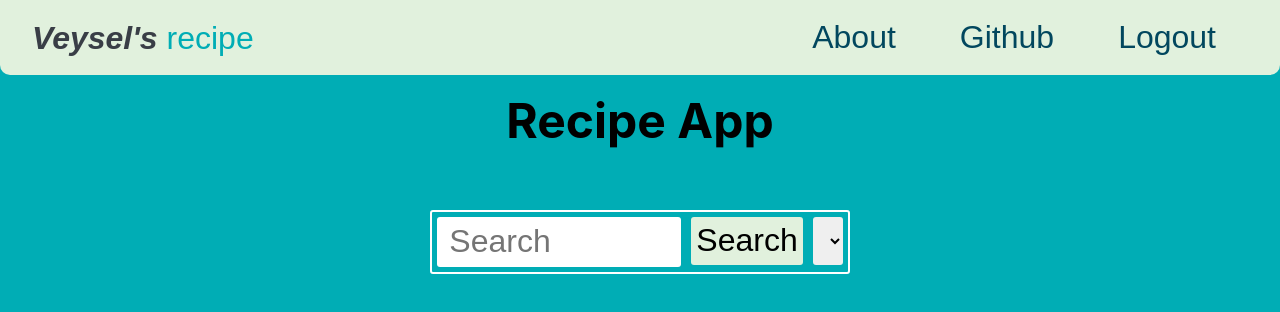
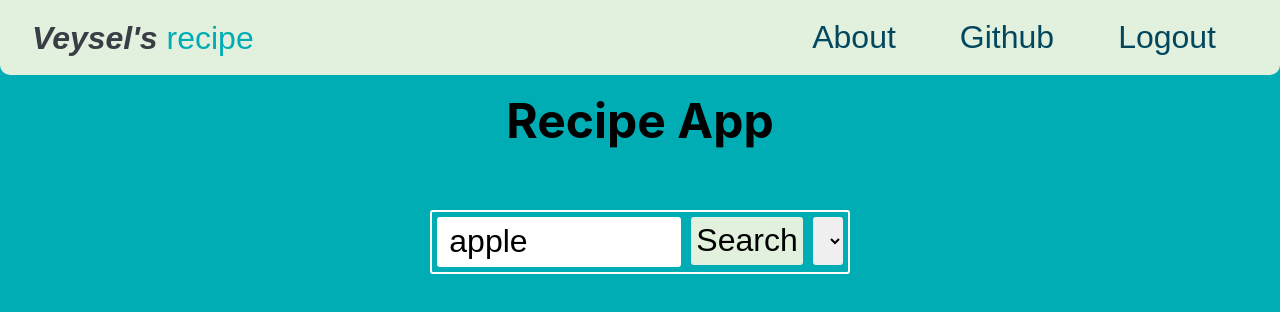
Before and after one commit to veyseltosun/react-recipe-app, a React (Create React App) app in the folder recipe/: page / in a window 1280 px wide. Shown: the top 312 px of the page. Built offline with nearby package versions, Linux system fonts and the light colour scheme; no server answers.

Commit message:
second daty fırst commit

```diff
--- a/recipe/src/components/header/Form.js
+++ b/recipe/src/components/header/Form.js
@@ -1,15 +1,17 @@
 import React from "react";
 import { Button, FoodInput, FormContainer, Select } from "./HeaderStyle";
 // api key = 3e90d6f17a2e7fd7004bfb5942623bae
-const Form = ()=>{
+const Form = ({setQuery, query, getData, mealTypes, setMeal, meal})=>{
 
  const handleSubmit = (e) =>{
     e.preventDefault();
-    console.log(handleSubmit);
+    // console.log(handleSubmit);
+    console.log("query", query);
+    getData()
  }
     return(
         <FormContainer onSubmit={handleSubmit}>
-            <FoodInput type="text" placeholder="Search"/>
+            <FoodInput type="text" placeholder="Search" value={query} onChange={(e) =>setQuery(e.target.value)}/>
             <Button>Search</Button>
             <Select name="mealTypes" id="mealTypes"></Select>
         </FormContainer>
--- a/recipe/src/pages/home/Home.js
+++ b/recipe/src/pages/home/Home.js
@@ -26,9 +26,9 @@ function Home() {
 
 
     }
-    // useEffect(()=>{
-    //     getData()
-    // },[]);
+    useEffect(()=>{
+        getData()
+    },[]);
   return (
     <div>
         <Header
```
